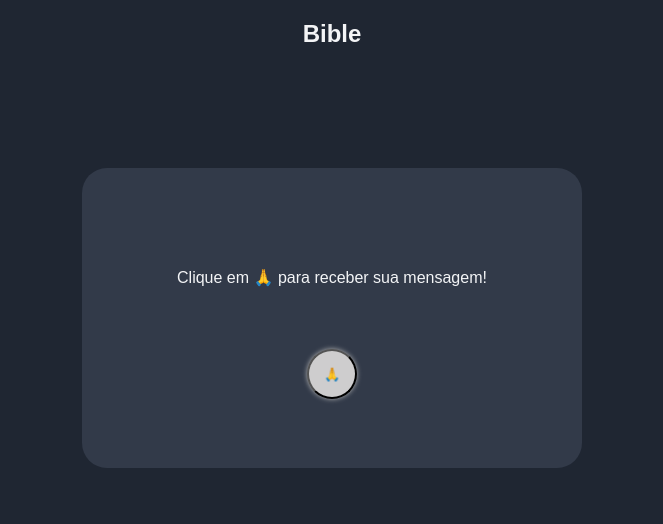
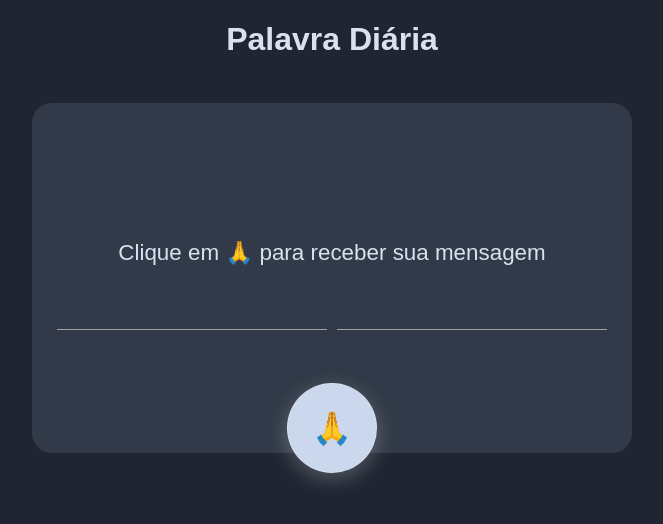
Before and after one commit to warmlingjasper-cpu/bible, a React app in the folder frontend/: page / in a window 1280 px wide. Shown: the top 524 px of the page, without its empty margins (308-971 px from the left). Built offline with nearby package versions, Linux system fonts and the light colour scheme; the HTML template or start-up script is replaced by a standard one.

Commit message:
add texts and improve design

```diff
--- a/frontend/src/App.css
+++ b/frontend/src/App.css
@@ -1,59 +1,114 @@
-
 :root {
   --dark: #1e2430;
   background-color: #1e2430;
   background: #1e2430;
 }
 
-.bible{
+.decoration {
+  display: flex;
+  align-items: center;
+  gap: 10px;
+  margin: 10px 0;
+}
+
+.decoration::before,
+.decoration::after {
+  content: "";
+  flex: 1;
+  height: 1px;
+  background: #a3a3a3;
+}
+
+.decoration span {
+  font-size: 12px;
+}
+
+
+h1,
+h2 {
+    font-size: 2rem;
+    font-weight: 700;
+    margin-bottom: 0;
+    color: #d9e1f0;
+    font-family: "Plus Jakarta Sans", sans-serif;
+}
+
+.bible {
   justify-content: center;
   display: flex;
   align-items: center;
   flex-direction: column;
+  color: #d9e1f0;
+  font-family: "Plus Jakarta Sans", sans-serif;
 }
 
 .box {
-  margin: 100px;
+
   background: #323a49;
-  border-radius: 25px;
-  height: 300px;
-  width: 500px;
+  color: #d9e1f0;
+
+  height: 350px;
+
   justify-content: center;
-  align-items: center;
+
   flex-direction: column;
   gap: 30px;
   display: flex;
+
+
+  width: min(90%, 600px);
+  margin: 45px auto 0;
+  padding: 60px 25px;
+  border-radius: 20px;
+
+  text-align: center;
+
+  position: relative;
 }
 
-.play {
-  background-color: rgb(206, 205, 206);
-  color: aliceblue;
-  border-radius: 50%;
-  width: 50px;
-  height: 50px;
-  cursor: pointer;
-  box-shadow: 0 0 5px #b4b4b4;
-  transition: 0.3s;
+
+.game-result p {
+  color: #d9e1f0;
+  font-size: 1.4rem;
+  font-family: "Plus Jakarta Sans", sans-serif;
 }
 
-.play:hover {
-  background-color: rgb(170, 170, 170);
-  color: rgb(150, 147, 147);
-  box-shadow: 0 0 5px #484947;
-  transform: scale(1.1);
+.game-result small {
+  color: #d9e1f0;
+  font-size: 1.2rem;
+  font-family: "Plus Jakarta Sans", sans-serif;
 }
 
-.game-result {
+
+.prayer-button {
+  width: 90px;
+  height: 90px;
+  border-radius: 50%;
+  border: 1px solid rgba(255, 255, 255, 0.25);
+  background: #cad7ec;
+  font-size: 2rem;
+  display: flex;
   justify-content: center;
-  display: flex;
   align-items: center;
-  flex-direction: column;
-  font-family: 'Franklin Gothic Medium', 'Arial Narrow', Arial, sans-serif;
-  text-align: center;
+  margin: 35px auto 0;
+  cursor: pointer;
+  box-shadow: 0 6px 20px rgba(248, 248, 248, 0.25);
+  transition: box-shadow 0.2s ease, transform 0.3s ease;
 
-  max-width: 400px;
+  position: absolute;
+  bottom: -20px;
+  left: 50%;
+  transform: translateX(-50%);
 
-  font-size: 22px;
-  line-height: 1.6;
-  font-weight: 400;
 }
+
+.prayer-button:hover {
+  transform: translateX(-50%) scale(1.05);
+  box-shadow: 0 12px 40px rgba(248, 248, 248, 0.25);
+
+}
+
+.prayer-button:active {
+  transform: translateX(-50%) scale(0.92);
+  box-shadow: 0 3px 10px rgba(248, 248, 248, 0.25);
+}
--- a/frontend/src/App.jsx
+++ b/frontend/src/App.jsx
@@ -21,20 +21,20 @@ function App() {
   return (
 
     <div className="bible">
-      <h2>Bible</h2>
+      <h1>Palavra Diária</h1>
 
       <main className="box">
-        <p>
-          <GameResult
-            result={result}
-          />
-        </p>
-          <button
-            className="play"
-            onClick={handlePlayerChoice}
-          >
-            🙏
-          </button>
+
+        <GameResult result={result} />
+
+        <div className="decoration"></div>
+
+        <button
+          className="prayer-button"
+          onClick={handlePlayerChoice}
+        >
+          🙏
+        </button>
       </main>
     </div>
 
--- a/frontend/src/components/GameResult.jsx
+++ b/frontend/src/components/GameResult.jsx
@@ -1,7 +1,13 @@
+import '../App.css'
+
 function GameResult({ result }) {
 
   if (!result) {
-    return <p>Clique em 🙏 para receber sua mensagem!</p>
+    return (
+    <div className='game-result'>
+      <p>Clique em 🙏 para receber sua mensagem</p>
+    </div>
+    )
   }
 
 
--- a/frontend/src/data/bibleTexts.js
+++ b/frontend/src/data/bibleTexts.js
@@ -47,23 +47,13 @@ const bibleTexts = [
   },
 
   {
-    text: "Ainda que eu ande pelo vale da sombra da morte, não temerei mal algum, pois tu estás comigo.",
-    reference: "Salmos 23:4"
-  },
-
-  {
     text: "Perdoem, e vocês serão perdoados.",
     reference: "Lucas 6:37"
   },
 
   {
-    text: "Não se preocupem com o amanhã.",
-    reference: "Mateus 6:34"
-  },
-
-  {
-    text: "Há um tempo certo para tudo.",
-    reference: "Eclesiastes 3:1"
+    text: "Há um tempo certo para tudo, e há uma ocasião para cada propósito debaixo do céu: tempo de nascer e tempo de morrer, tempo de plantar e tempo de arrancar o que se plantou, tempo de chorar e tempo de rir, tempo de prantear e tempo de dançar.",
+    reference: "Eclesiastes 3:1-4"
   },
 
   {
@@ -76,6 +66,96 @@ const bibleTexts = [
     reference: "Provérbios 3:5"
   },
 
+  {
+    text: "Bem-aventurados os pobres de espírito, pois deles é o Reino dos céus. Bem-aventurados os que choram, pois serão consolados. Bem-aventurados os mansos, pois herdarão a terra. Bem-aventurados os que têm fome e sede de justiça, pois serão satisfeitos.",
+    reference: "Mateus 5:3-6"
+  },
+
+  {
+    text: "Vós sois a luz do mundo. Não se pode esconder uma cidade construída sobre um monte. Assim brilhe a vossa luz diante dos homens, para que vejam as vossas boas obras e glorifiquem o vosso Pai, que está nos céus.",
+    reference: "Mateus 5:14-16"
+  },
+
+  {
+    text: "Por isso vos digo: não andeis ansiosos pela vossa vida, quanto ao que haveis de comer ou beber, nem pelo vosso corpo, quanto ao que haveis de vestir. Não é a vida mais importante que o alimento, e o corpo mais importante que as roupas",
+    reference: "Mateus 6:25-27"
+  },
+
+  {
+    text: "Não andeis, pois, inquietos, dizendo: Que comeremos? Que beberemos? Ou: Com que nos vestiremos? Buscai primeiro o Reino de Deus e a sua justiça, e todas essas coisas vos serão acrescentadas. Portanto, não vos preocupeis com o amanhã, pois o amanhã trará as suas próprias preocupações.",
+    reference: "Mateus 6:31-34"
+  },
+
+  {
+    text: "Pedi, e vos será dado; buscai, e encontrareis; batei, e a porta vos será aberta. Pois todo aquele que pede recebe, quem busca encontra, e a quem bate, a porta será aberta. Se vós, sendo maus, sabeis dar boas coisas aos vossos filhos, quanto mais o vosso Pai dará boas coisas aos que lhe pedirem",
+    reference: "Mateus 7:7-11"
+  },
+
+  {
+    text: "Pois estou convencido de que nem a morte nem a vida, nem anjos nem demônios, nem o presente nem o futuro, nem quaisquer poderes, nem altura nem profundidade, nem qualquer outra coisa na criação poderá nos separar do amor de Deus que está em Cristo Jesus, nosso Senhor.",
+    reference: "Romanos 8:38-39"
+  },
+
+  {
+    text: "Não andeis ansiosos por coisa alguma, mas em tudo, pela oração e súplica, com ação de graças, apresentai os vossos pedidos a Deus. E a paz de Deus, que excede todo o entendimento, guardará os vossos corações e as vossas mentes em Cristo Jesus.",
+    reference: "Filipenses 4:6-7"
+  },
+
+  {
+    text: "O amor deve ser sincero. Detestai o mal; apegai-vos ao bem. Dedicai-vos uns aos outros com amor fraternal. Nunca vos falte o zelo, sede fervorosos no espírito, servi ao Senhor. Alegrai-vos na esperança, sede pacientes na tribulação e perseverai na oração.",
+    reference: "Romanos 12:9-12"
+  },
+
+  {
+    text: "Mas o fruto do Espírito é amor, alegria, paz, paciência, benignidade, bondade, fidelidade, mansidão e domínio próprio. Contra essas coisas não há lei.",
+    reference: "Gálatas 5:22-23"
+  },
+
+  {
+    text: "O amor é paciente, o amor é bondoso. Não inveja, não se vangloria, não se orgulha. Não maltrata, não procura os seus próprios interesses, não se ira facilmente, não guarda rancor. O amor não se alegra com a injustiça, mas se alegra com a verdade. Tudo sofre, tudo crê, tudo espera, tudo suporta.",
+    reference: "1 Coríntios 13:4-7"
+  },
+
+  {
+    text: "Aprendi a adaptar-me a toda e qualquer circunstância. Sei o que é passar necessidade e sei o que é ter fartura. Aprendi o segredo de viver contente em toda e qualquer situação, seja bem alimentado, seja com fome. Tudo posso naquele que me fortalece.",
+    reference: "Filipenses 4:11-13"
+  },
+
+  {
+    text: "O Senhor é o meu pastor; nada me faltará. Em verdes pastagens me faz repousar e me conduz a águas tranquilas. Refrigera a minha alma e guia-me pelas veredas da justiça por amor do seu nome. Ainda que eu ande pelo vale da sombra da morte, não temerei mal algum, porque tu estás comigo.",
+    reference: "Salmos 23:1-4"
+  },
+
+  {
+    text: "Confia no Senhor de todo o teu coração e não te apoies no teu próprio entendimento. Reconhece-o em todos os teus caminhos, e ele endireitará as tuas veredas.",
+    reference: "Provérbios 3:5-6"
+  },
+
+  {
+    text: "Deixo-vos a paz; a minha paz vos dou. Eu não vo-la dou como o mundo a dá. Não se turbe o vosso coração, nem tenha medo.",
+    reference: "João 14:27"
+  },
+
+  {
+    text: "Não andeis, pois, inquietos, dizendo: Que comeremos? Que beberemos? Ou: Com que nos vestiremos? Buscai primeiro o Reino de Deus e a sua justiça, e todas essas coisas vos serão acrescentadas. Portanto, não vos preocupeis com o amanhã, pois o amanhã trará as suas próprias preocupações.",
+    reference: "Mateus 6:31-34"
+  },
+
+  {
+    text: "Não andeis ansiosos por coisa alguma, mas em tudo, pela oração e súplica, com ação de graças, apresentai os vossos pedidos a Deus. E a paz de Deus, que excede todo o entendimento, guardará os vossos corações e as vossas mentes em Cristo Jesus.",
+    reference: "Filipenses 4:6-7"
+  },
+
+  {
+    text: "Pois estou convencido de que nem a morte nem a vida, nem anjos nem demônios, nem o presente nem o futuro, nem quaisquer poderes, nem altura nem profundidade, nem qualquer outra coisa na criação poderá nos separar do amor de Deus que está em Cristo Jesus, nosso Senhor.",
+    reference: "Romanos 8:38-39"
+  },
+
+  {
+    text: "O Senhor é o meu pastor; nada me faltará. Em verdes pastagens me faz repousar e me conduz a águas tranquilas. Refrigera a minha alma e guia-me pelas veredas da justiça por amor do seu nome. Ainda que eu ande pelo vale da sombra da morte, não temerei mal algum, porque tu estás comigo.",
+    reference: "Salmos 23:1-4"
+  },
+
 ]
 
 export default bibleTexts
--- a/frontend/src/index.css
+++ b/frontend/src/index.css
@@ -1,6 +1,6 @@
 :root {
   font-family: Arial, sans-serif;
-  color: #f3f4f6;
+  color: #b0c4e7;
   background: #1f2632;
   font-synthesis: none;
   text-rendering: optimizeLegibility;
@@ -22,7 +22,7 @@ body,
 
 body {
   background: #1f2632;
-  color: #f3f4f6;
+  color: #b0c4e7;
 }
 
 #root {
```
Also changed, not shown: 6 other files (tests, documents, lock files or other folders).
